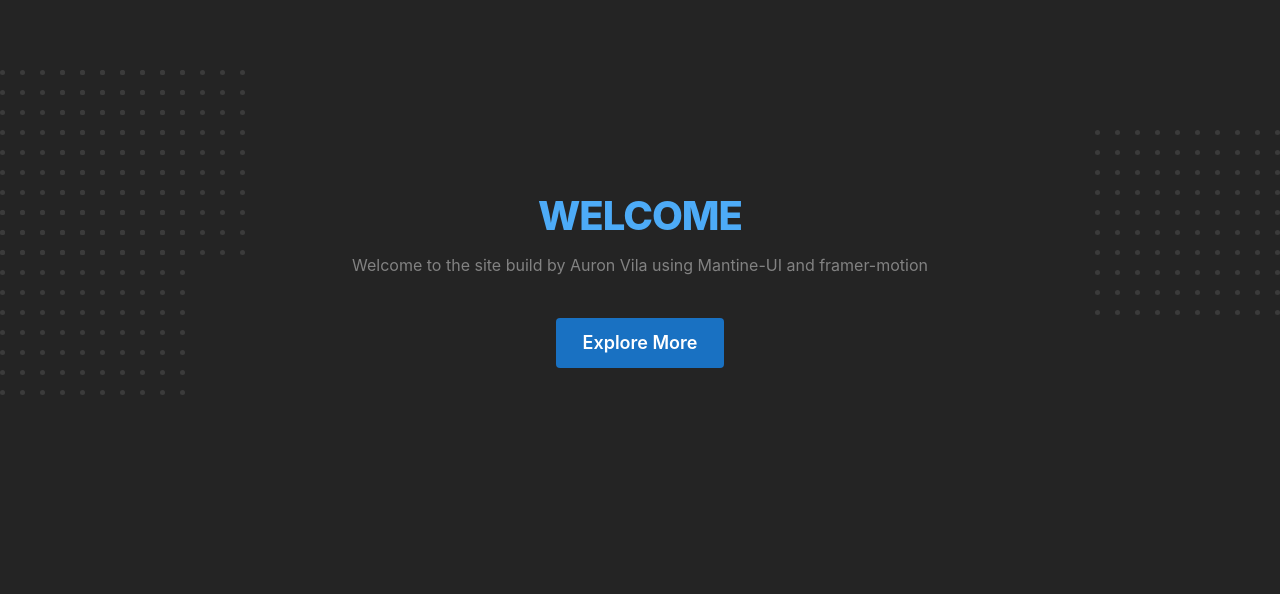
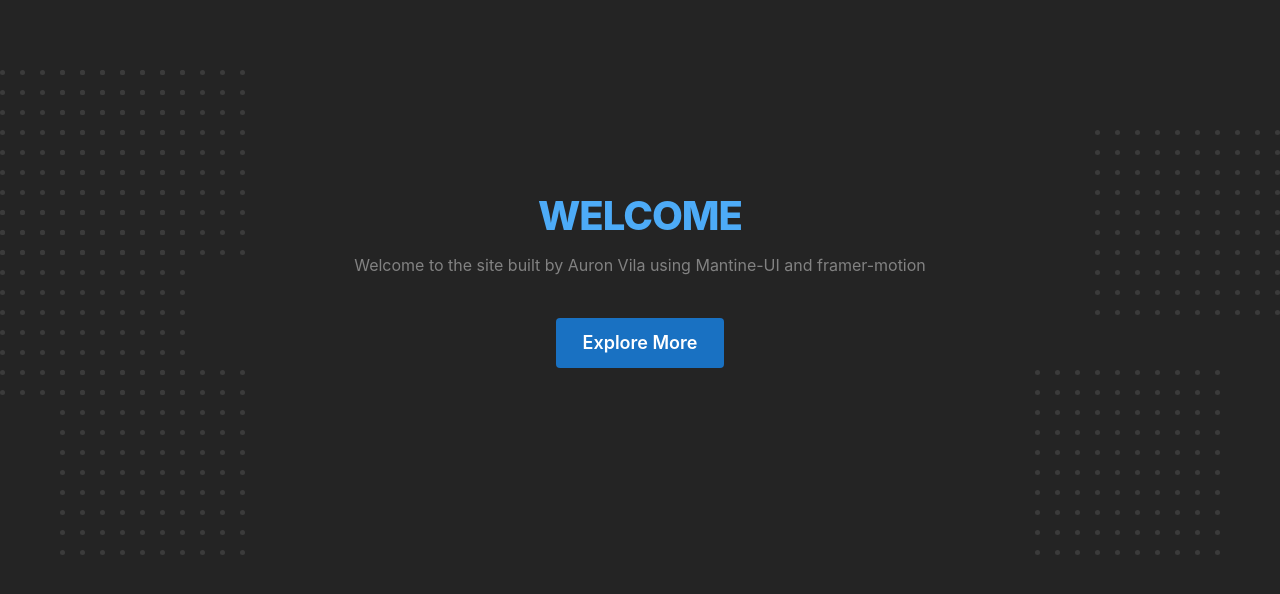
Before and after one commit to auronvila/mantine-ui-framer-motion, a React (Vite) app: page / in a window 1280 px wide. Shown: the top 594 px of the page. Built offline with nearby package versions, Linux system fonts and the light colour scheme; what @mantine/vanilla-extract would draw is missing.

Commit message:
dots update

```diff
--- a/src/Welcome/Welcome.tsx
+++ b/src/Welcome/Welcome.tsx
@@ -12,6 +12,8 @@ export function Welcome() {
         <Dots className={classes.dots} style={{ left: 60, top: 0 }}/>
         <Dots className={classes.dots} style={{ left: 0, top: 140 }}/>
         <Dots className={classes.dots} style={{ right: 0, top: 60 }}/>
+        <Dots className={classes.dots} style={{ left: 60, top: 300 }}/>
+        <Dots className={classes.dots} style={{ right: 60, top: 300 }}/>
 
         <div className={classes.inner}>
           <Title className={classes.title}>
@@ -20,7 +22,7 @@ export function Welcome() {
 
           <Container p={0} size={600}>
             <Text size="xl" c="dimmed" className={classes.description}>
-              Welcome to the site build by Auron Vila using Mantine-UI and framer-motion
+              Welcome to the site built by Auron Vila using Mantine-UI and framer-motion
             </Text>
           </Container>
 
```
